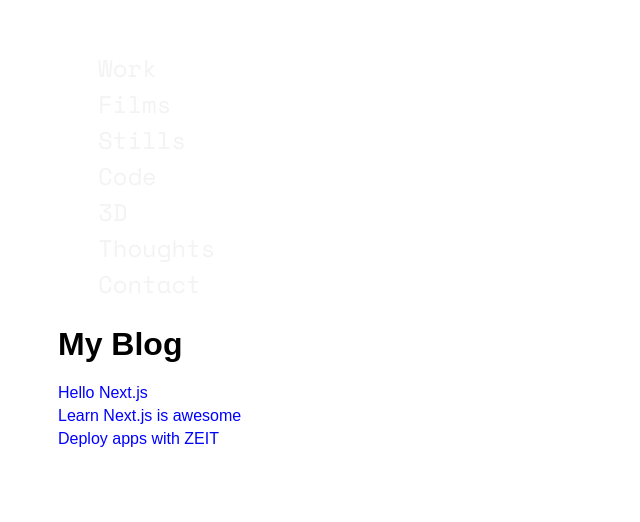
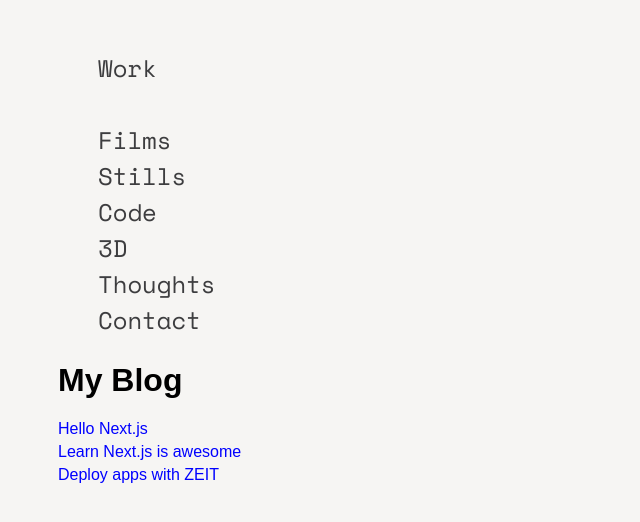
Before and after one commit to kubalaj/portfolio_v3, a Next.js app: page / in a window 1280 px wide. Shown: the top 522 px of the page, without its empty margins (0-640 px from the left). Built offline with nearby package versions, Linux system fonts and the light colour scheme.

Commit message:
getting a POC of the strikthrough done

```diff
--- a/components/Menu/Menu.js
+++ b/components/Menu/Menu.js
@@ -11,7 +11,7 @@ const Menu = () => (
       <li>
         <Link href="/">
           <a className="header" style={linkStyle}>
-            Work
+            <span>Work</span>
           </a>
         </Link>
       </li>
--- a/components/Menu/Menu.scss
+++ b/components/Menu/Menu.scss
@@ -3,11 +3,54 @@
 .menu {
   font-family: $font-main;
   font-size: 24px;
+  text-transform: capitalize;
   ul {
     list-style: none;
     a {
       color: $color-primary;
       text-decoration: none;
     }
+    /*Hover effect heavliy borrowed from
+    https://codepen.io/tsimenis/pen/BKdENX */
+    li {
+      display: block;
+      width: 10%;
+    }
+    span {
+      position: relative;
+      display: block;
+      cursor: pointer;
+    }
+    span:before,
+    span:after {
+      content: "";
+      position: absolute;
+      width: 0%;
+      height: 1px;
+      top: 50%;
+      margin-top: -0.5px;
+      background: #fff;
+    }
+
+    span:before {
+      left: -2.5px;
+    }
+    span:after {
+      right: 2.5px;
+      background: #000;
+      transition: width 0.8s cubic-bezier(0.22, 0.61, 0.36, 1);
+    }
+
+    span:hover:before {
+      background: #000;
+      width: 100%;
+      transition: width 0.5s cubic-bezier(0.22, 0.61, 0.36, 1);
+    }
+
+    span:hover:after {
+      background: transparent;
+      width: 100%;
+      transition: 0s;
+    }
   }
 }
--- a/modules/_colors.scss
+++ b/modules/_colors.scss
@@ -1 +1,4 @@
-$color-primary: #f3f3f3;
+$color-primary: #3d3d3f;
+$color-secondary: #f3f3f3;
+
+$color-bg: #f6f5f3;
--- a/styles.scss
+++ b/styles.scss
@@ -2,3 +2,7 @@
 @import "modules/_colors";
 
 $font-size: 50px;
+
+body {
+  background-color: $color-bg;
+}
```
